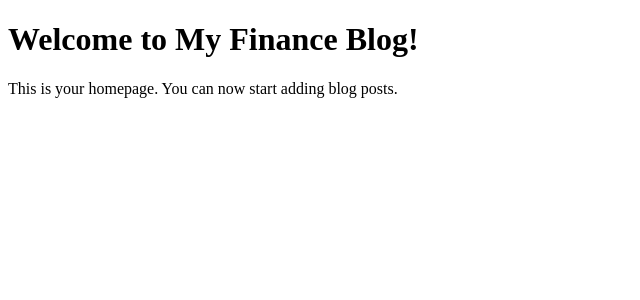
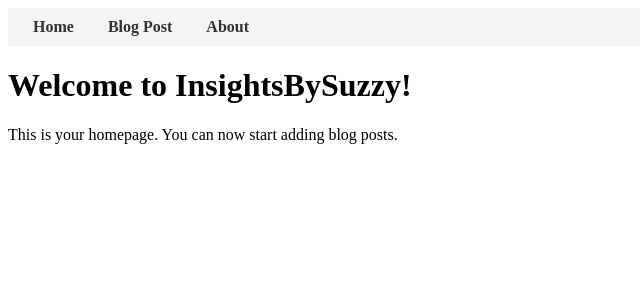
Before and after one commit to suzzyyyyyyyyy/finance_blog, a Flask app: page / in a window 1280 px wide. Shown: the top 300 px of the page, without its empty margins (0-640 px from the left). Run offline with Flask 3, Linux system fonts and the light colour scheme.

Commit message:
Set up routes for home, post1, and about pages

```diff
--- a/app.py
+++ b/app.py
@@ -2,9 +2,17 @@ from flask import Flask, render_template
 
 app = Flask(__name__)
 
-@app.route('/')
+@app.route("/")
 def home():
-    return render_template('index.html')
+    return render_template("index.html")
 
-if __name__ == '__main__':
+@app.route("/post1")
+def post1():
+    return render_template("post1.html")
+
+@app.route("/about")
+def about():
+    return render_template("about.html")
+
+if __name__ == "__main__":
     app.run(debug=True)
--- a/templates/index.html
+++ b/templates/index.html
@@ -1,10 +1,36 @@
 <!DOCTYPE html>
 <html>
 <head>
-    <title>Welcome to My Finance Blog</title>
+    <title>InsightsBySuzzy</title>
+    <style>
+        nav {
+            background-color: #f4f4f4;
+            padding: 10px;
+        }
+
+        nav a {
+            margin: 0 15px;
+            text-decoration: none;
+            font-weight: bold;
+            color: #333;
+        }
+
+        nav a:hover {
+            color: #0077cc;
+        }
+    </style>
 </head>
 <body>
-    <h1>Welcome to My Finance Blog!</h1>
+
+    <!-- Navigation Menu -->
+    <nav>
+        <a href="/">Home</a>
+        <a href="/post1">Blog Post</a>
+        <a href="/about">About</a>
+    </nav>
+
+    <h1>Welcome to InsightsBySuzzy!</h1>
     <p>This is your homepage. You can now start adding blog posts.</p>
+
 </body>
 </html>
```
Also changed, not shown: templates/about.html (added, +11 -0 lines), templates/post1.html (added, +11 -0 lines).
